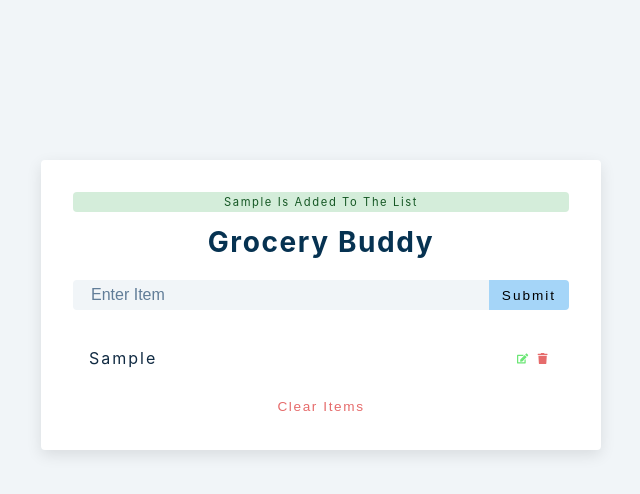
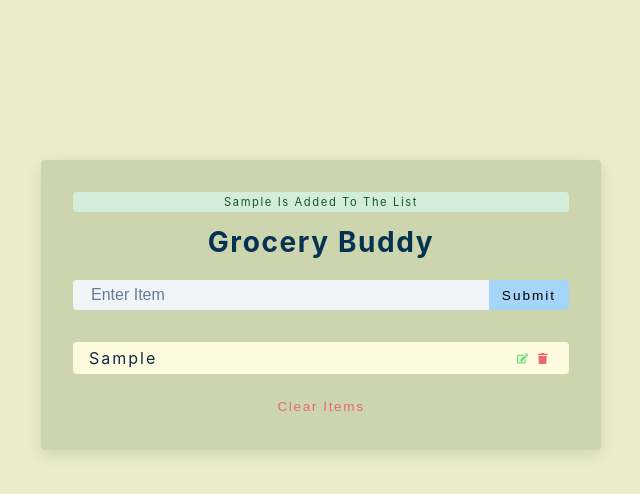
Before and after one commit to broax23/midterms, a React (Vite) app: page / in a window 1280 px wide. Both pictures are taken after typing "Sample" into the empty fields and a click on the button "Submit". Shown: the top 494 px of the page, without its empty margins (319-959 px from the left). Built offline with nearby package versions, Linux system fonts and the light colour scheme.

Commit message:
Final Design Changes

```diff
--- a/src/index.css
+++ b/src/index.css
@@ -60,7 +60,7 @@ Global Styles
 body {
   font-family: -apple-system, BlinkMacSystemFont, 'Segoe UI', Roboto, Oxygen,
     Ubuntu, Cantarell, 'Open Sans', 'Helvetica Neue', sans-serif;
-  background: var(--clr-grey-10);
+  background: #e9edc9;
   color: var(--clr-grey-1);
   line-height: 1.5;
   font-size: 0.875rem;
@@ -147,6 +147,7 @@ p {
   margin: 0 auto;
   max-width: 35rem;
   margin-top: 8rem;
+
 }
 @media screen and (min-width: 992px) {
   .section-center {
@@ -164,7 +165,7 @@ Grocery List
 ===============
 */
 .section-center {
-  background: var(--clr-white);
+  background:  #CCD5AE;
   border-radius: var(--radius);
   box-shadow: var(--light-shadow);
   transition: var(--transition);
@@ -250,6 +251,8 @@ Grocery List
   padding: 0.25rem 1rem;
   border-radius: var(--radius);
   text-transform: capitalize;
+  color: #fefae0;
+  background: #fefae0;
 }
 .grocery-item:hover {
   color: var(--clr-grey-5);
```
